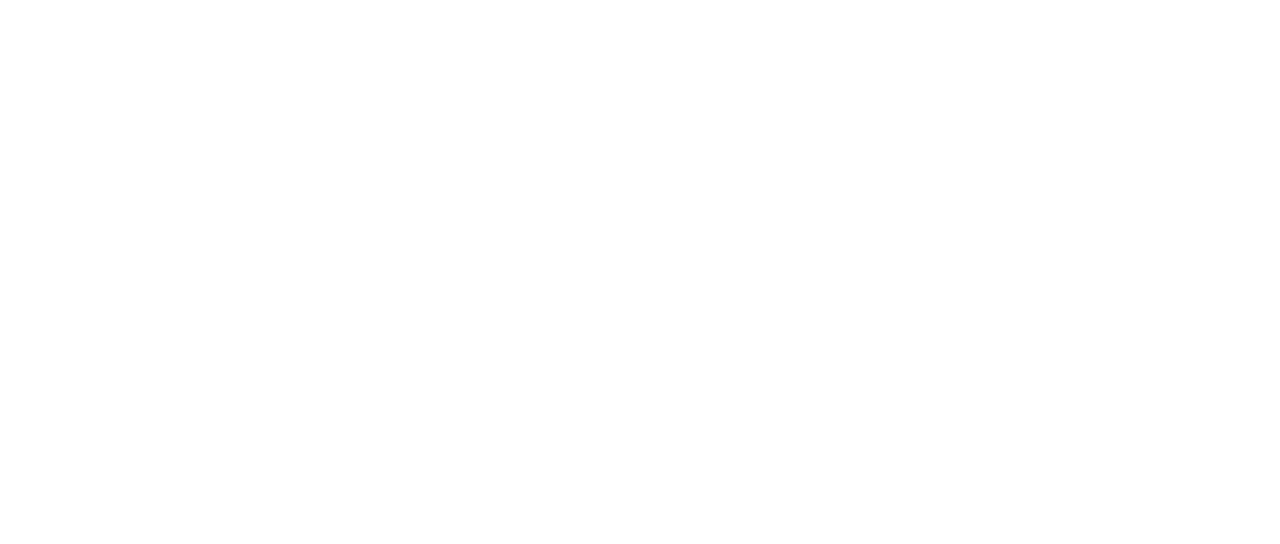
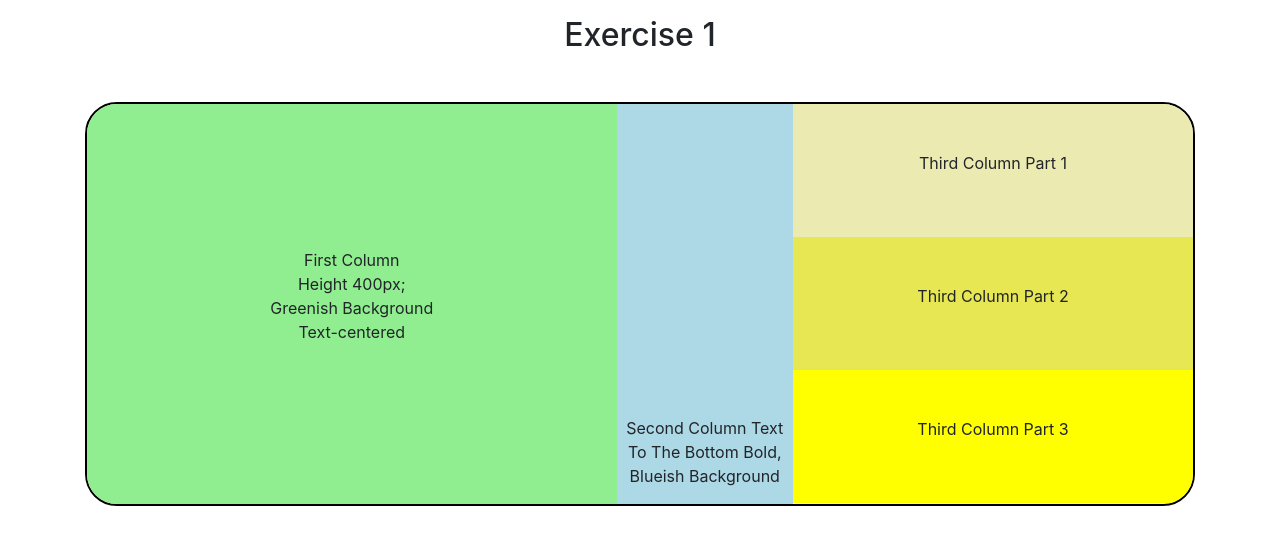
Before and after one commit to hsattar/Strive-M2-D8, a plain HTML site: page index.html in a window 1280 px wide. Drawn offline with nearby package versions, Linux system fonts and the light colour scheme.

Commit message:
Completed First Activity

```diff
--- a/index.html
+++ b/index.html
@@ -11,6 +11,40 @@
 
 </head>
 <body>
-    <h1></h1>
+
+<div class="container">
+
+    <h2>Exercise 1</h2>
+
+    <div class="ex1-container">
+
+        <div class="green-box">
+            <p>First Column <br> Height 400px; <br> Greenish Background <br> Text-centered</p>
+        </div>
+
+        <div class="blue-box">
+            <p>Second Column Text To The Bottom Bold, Blueish Background</p>
+        </div>
+
+        <div class="yellow-box-container">
+
+            <div class="yellow-box yellow-1">
+                <p>Third Column Part 1</p>
+            </div>
+
+            <div class="yellow-box yellow-2">
+                <p>Third Column Part 2</p>
+            </div>
+
+            <div class="yellow-box yellow-3">
+                <p>Third Column Part 3</p>
+            </div>
+
+        </div>
+    </div>
+
+</div>
+
+
 </body>
 </html>
--- a/style.css
+++ b/style.css
@@ -0,0 +1,52 @@
+body {
+  text-align: center;
+}
+
+h2 {
+  margin-top: 1rem;
+}
+
+.ex1-container {
+  display: flex;
+  margin-top: 3rem;
+  border: 2px solid black;
+  border-radius: 2rem;
+  overflow: hidden;
+}
+
+.green-box {
+  height: 400px;
+  width: 600px;
+  background: lightgreen;
+  display: flex;
+  justify-content: center;
+  align-items: center;
+}
+
+.blue-box {
+  height: 400px;
+  width: 200px;
+  background-color: lightblue;
+  display: flex;
+  align-items: flex-end;
+}
+
+.yellow-box {
+  height: 133px;
+  width: 400px;
+  display: flex;
+  justify-content: center;
+  align-items: center;
+}
+
+.yellow-1 {
+  background-color: rgb(235, 235, 177);
+}
+
+.yellow-2 {
+  background-color: rgb(231, 231, 83);
+}
+
+.yellow-3 {
+  background-color: yellow;
+}
```
